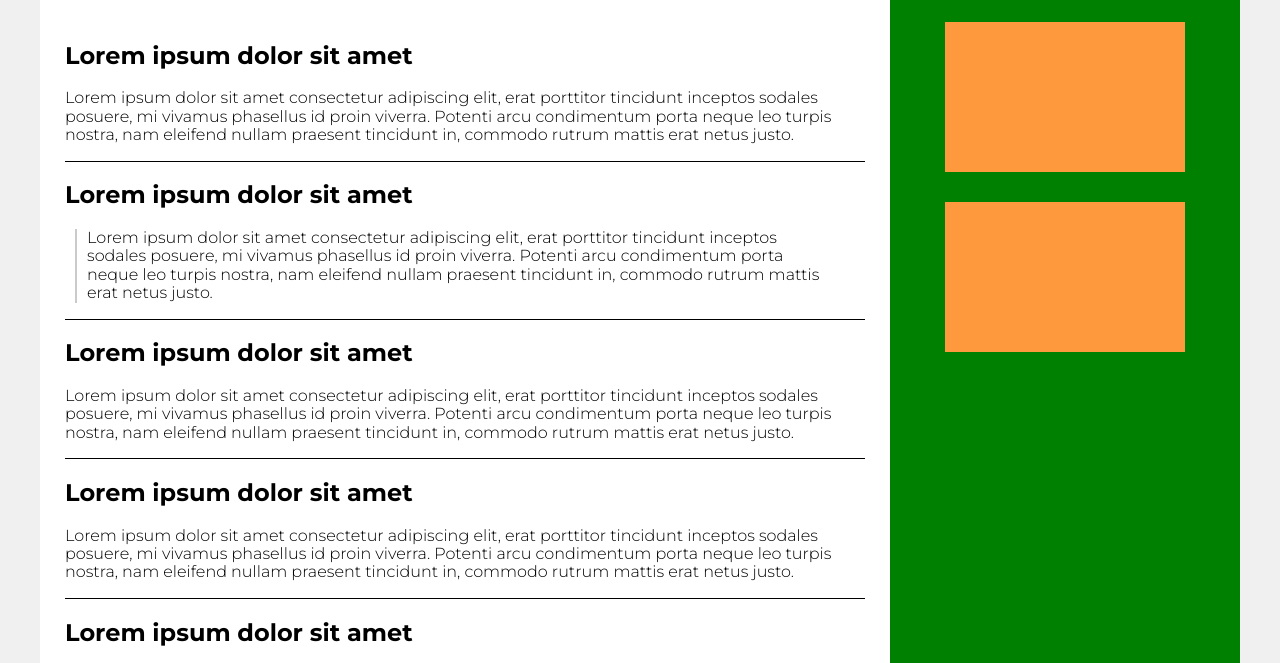
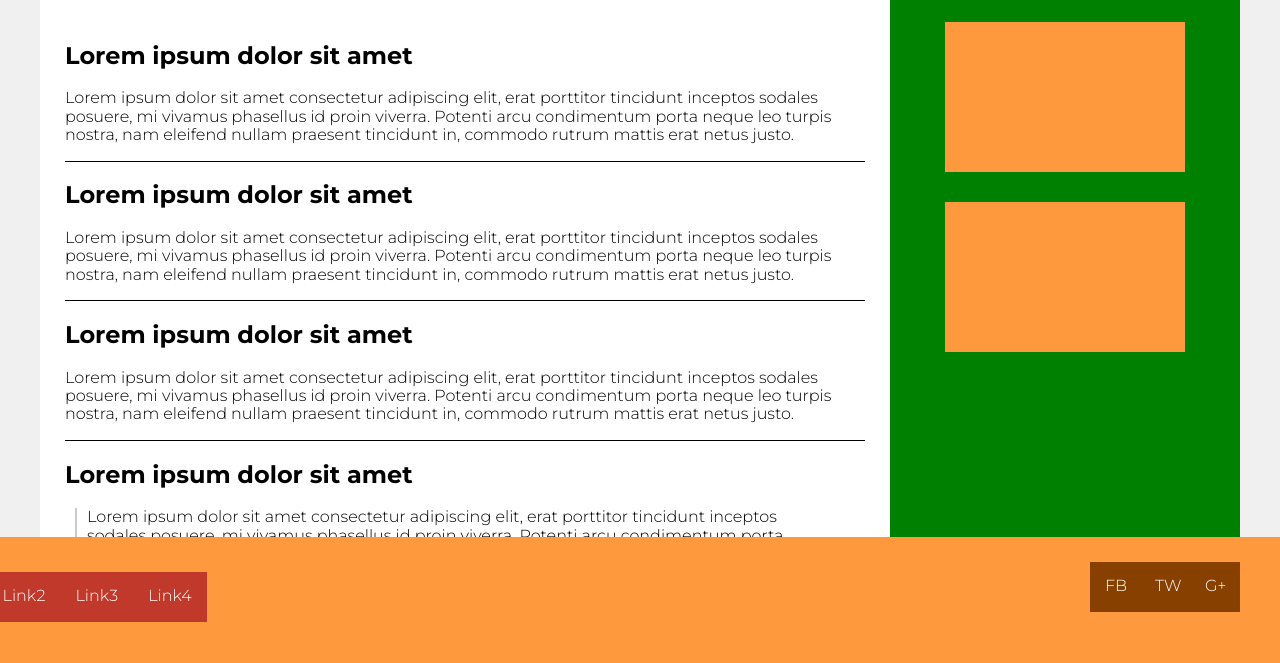
Before and after one commit to miriamschaefer/create, a plain HTML site: page index.html in a window 1280 px wide. Shown: the part 133-796 px from the top of the page. Drawn offline with Linux system fonts and the light colour scheme; a script that the page names is missing.

Commit message:
fix footer

```diff
--- a/index.html
+++ b/index.html
@@ -35,6 +35,30 @@
     <main class="main">
       <div class="wrapper">
         <section class="main-section">
+          <article class="main-article">
+            <h2>Lorem ipsum dolor sit amet</h2>
+
+            <p>
+              Lorem ipsum dolor sit amet consectetur adipiscing elit, erat
+              porttitor tincidunt inceptos sodales posuere, mi vivamus phasellus
+              id proin viverra. Potenti arcu condimentum porta neque leo turpis
+              nostra, nam eleifend nullam praesent tincidunt in, commodo rutrum
+              mattis erat netus justo.
+            </p>
+          </article>
+
+          <article class="main-article">
+            <h2>Lorem ipsum dolor sit amet</h2>
+
+            <p>
+              Lorem ipsum dolor sit amet consectetur adipiscing elit, erat
+              porttitor tincidunt inceptos sodales posuere, mi vivamus phasellus
+              id proin viverra. Potenti arcu condimentum porta neque leo turpis
+              nostra, nam eleifend nullam praesent tincidunt in, commodo rutrum
+              mattis erat netus justo.
+            </p>
+          </article>
+
           <article class="main-article">
             <h2>Lorem ipsum dolor sit amet</h2>
 
--- a/stylesheets/main.css
+++ b/stylesheets/main.css
@@ -72,6 +72,7 @@ html {
 
 .main-section {
   overflow-y: scroll;
+  margin-bottom: 135px;
 }
 
 /* ARTICLES */
@@ -104,8 +105,11 @@ aside {
 /* FOOTER */
 
 .footer {
-  height: 200px;
+  height: 130px;
   margin-top: 10px;
+  left: 0;
+  bottom: 0;
+  position: fixed;
   width: 100%;
   background-color: var(--secondary-color);
   color: var(--light-color);
@@ -181,8 +185,11 @@ aside {
 /* TABLET */
 
 @media all and (min-width: 500px) and (orientation: portrait) {
+  .main-section {
+    margin-bottom: 0;
+  }
   .aside {
-    margin: 25px 0 25px 0;
+    margin: 25px 0 140px 0;
     display: flex;
     justify-content: center;
   }
@@ -219,6 +226,7 @@ aside {
     width: 850px;
     padding: 25px 25px 25px 25px;
     background-color: var(--light-color);
+    margin-bottom: 50px;
   }
   .aside {
     width: 350px;
```
